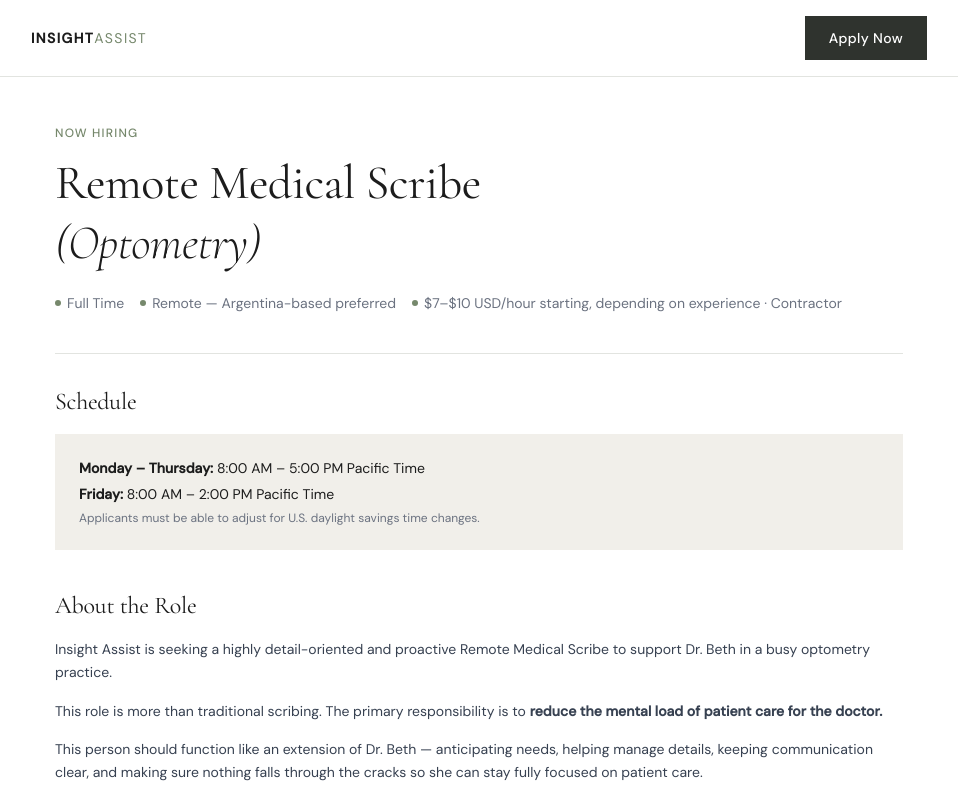
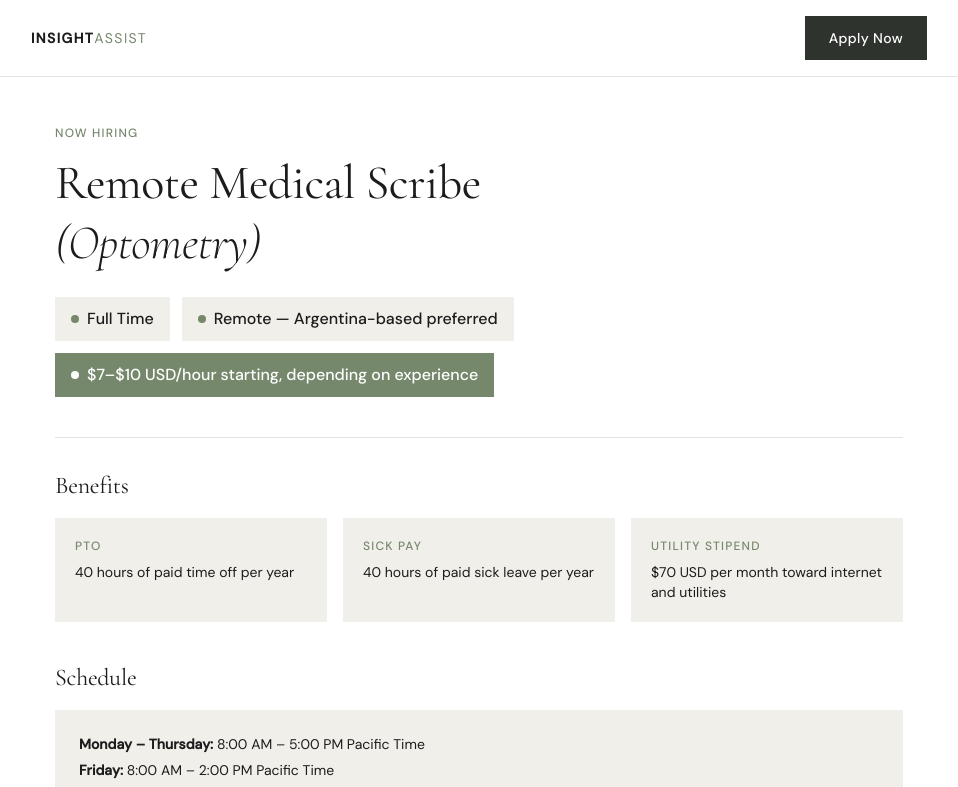
Before and after one commit to Insight-Assist/hiring-portal, a React (Vite) app: page / in a window 1280 px wide. Shown: the top 787 px of the page, without its empty margins (161-1119 px from the left). Built offline with nearby package versions, Linux system fonts and the light colour scheme.

Commit message:
Add files via upload

```diff
--- a/src/pages/JobPosting.jsx
+++ b/src/pages/JobPosting.jsx
@@ -53,27 +53,42 @@ export default function JobPosting() {
         {/* Role Header */}
         <div className="mb-10">
           <p className="text-xs uppercase tracking-widest text-brand-sage font-medium mb-3">Now Hiring</p>
-          <h1 className="font-display text-5xl text-brand-charcoal mb-4 leading-tight">
+          <h1 className="font-display text-5xl text-brand-charcoal mb-6 leading-tight">
             Remote Medical Scribe<br />
             <span className="italic font-light">(Optometry)</span>
           </h1>
-          <div className="flex flex-wrap gap-4 text-sm text-gray-500 mt-5">
-            <span className="flex items-center gap-1.5">
-              <span className="w-1.5 h-1.5 rounded-full bg-brand-sage"></span>
-              Full Time
-            </span>
-            <span className="flex items-center gap-1.5">
-              <span className="w-1.5 h-1.5 rounded-full bg-brand-sage"></span>
-              Remote — Argentina-based preferred
-            </span>
-            <span className="flex items-center gap-1.5">
-              <span className="w-1.5 h-1.5 rounded-full bg-brand-sage"></span>
-              $7–$10 USD/hour starting, depending on experience · Contractor
-            </span>
+
+          {/* Key details — large and prominent */}
+          <div className="flex flex-col sm:flex-row flex-wrap gap-3 mt-2">
+            <div className="flex items-center gap-2 bg-brand-cream px-4 py-2.5">
+              <span className="w-2 h-2 rounded-full bg-brand-sage flex-shrink-0"></span>
+              <span className="text-base font-medium text-brand-charcoal">Full Time</span>
+            </div>
+            <div className="flex items-center gap-2 bg-brand-cream px-4 py-2.5">
+              <span className="w-2 h-2 rounded-full bg-brand-sage flex-shrink-0"></span>
+              <span className="text-base font-medium text-brand-charcoal">Remote — Argentina-based preferred</span>
+            </div>
+            <div className="flex items-center gap-2 bg-brand-sage px-4 py-2.5">
+              <span className="w-2 h-2 rounded-full bg-white flex-shrink-0"></span>
+              <span className="text-base font-medium text-white">$7–$10 USD/hour starting, depending on experience</span>
+            </div>
           </div>
         </div>
 
         <div className="section-divider" />
+
+        {/* Benefits */}
+        <section className="mb-10">
+          <h2 className="font-display text-2xl text-brand-charcoal mb-4">Benefits</h2>
+          <div className="grid grid-cols-1 sm:grid-cols-3 gap-4">
+            {benefits.map(({ label, detail }) => (
+              <div key={label} className="bg-brand-cream p-5">
+                <p className="text-xs uppercase tracking-widest text-brand-sage font-medium mb-2">{label}</p>
+                <p className="text-sm text-brand-charcoal">{detail}</p>
+              </div>
+            ))}
+          </div>
+        </section>
 
         {/* Schedule */}
         <section className="mb-10">
@@ -101,19 +116,6 @@ export default function JobPosting() {
             <p className="text-xs text-gray-500 italic">
               This role combines real-time scribing, insurance verification, billing support, administrative coordination, team communication, patient communication, and general support.
             </p>
-          </div>
-        </section>
-
-        {/* Benefits */}
-        <section className="mb-10">
-          <h2 className="font-display text-2xl text-brand-charcoal mb-4">Benefits</h2>
-          <div className="grid grid-cols-1 sm:grid-cols-3 gap-4">
-            {benefits.map(({ label, detail }) => (
-              <div key={label} className="bg-brand-cream p-5">
-                <p className="text-xs uppercase tracking-widest text-brand-sage font-medium mb-2">{label}</p>
-                <p className="text-sm text-brand-charcoal">{detail}</p>
-              </div>
-            ))}
           </div>
         </section>
 
```
